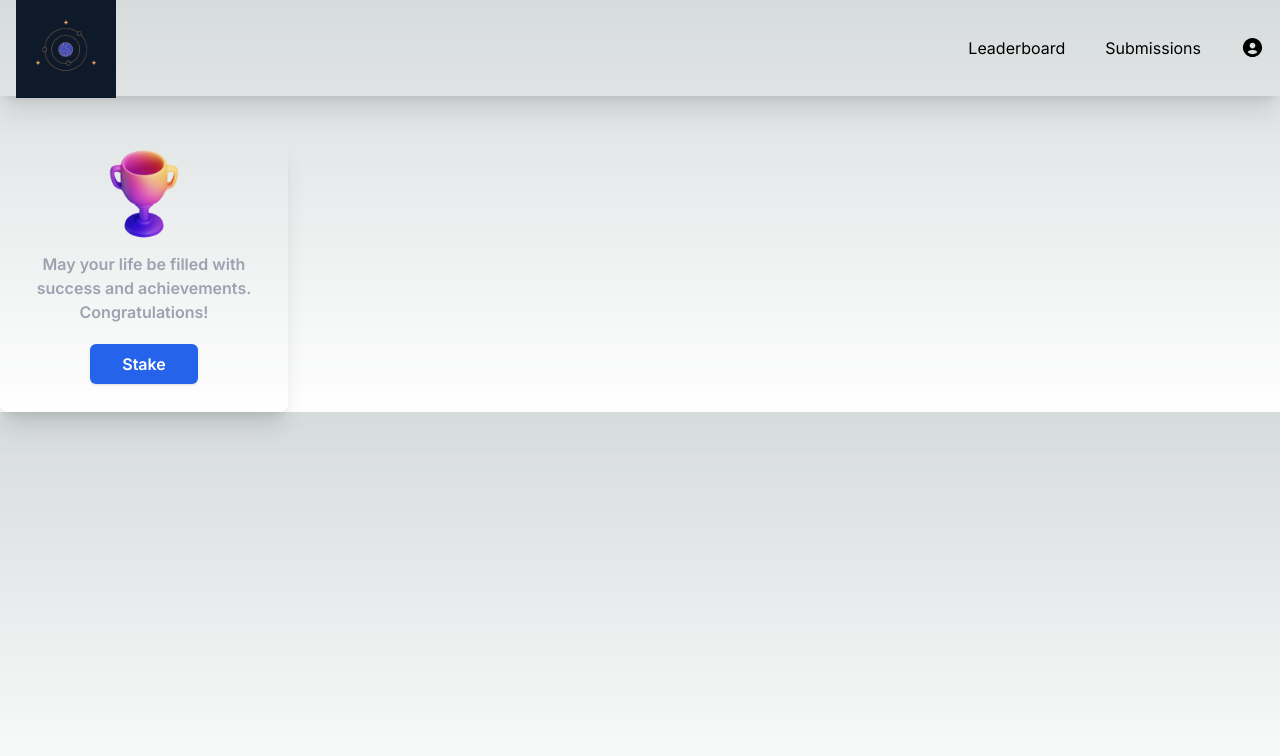
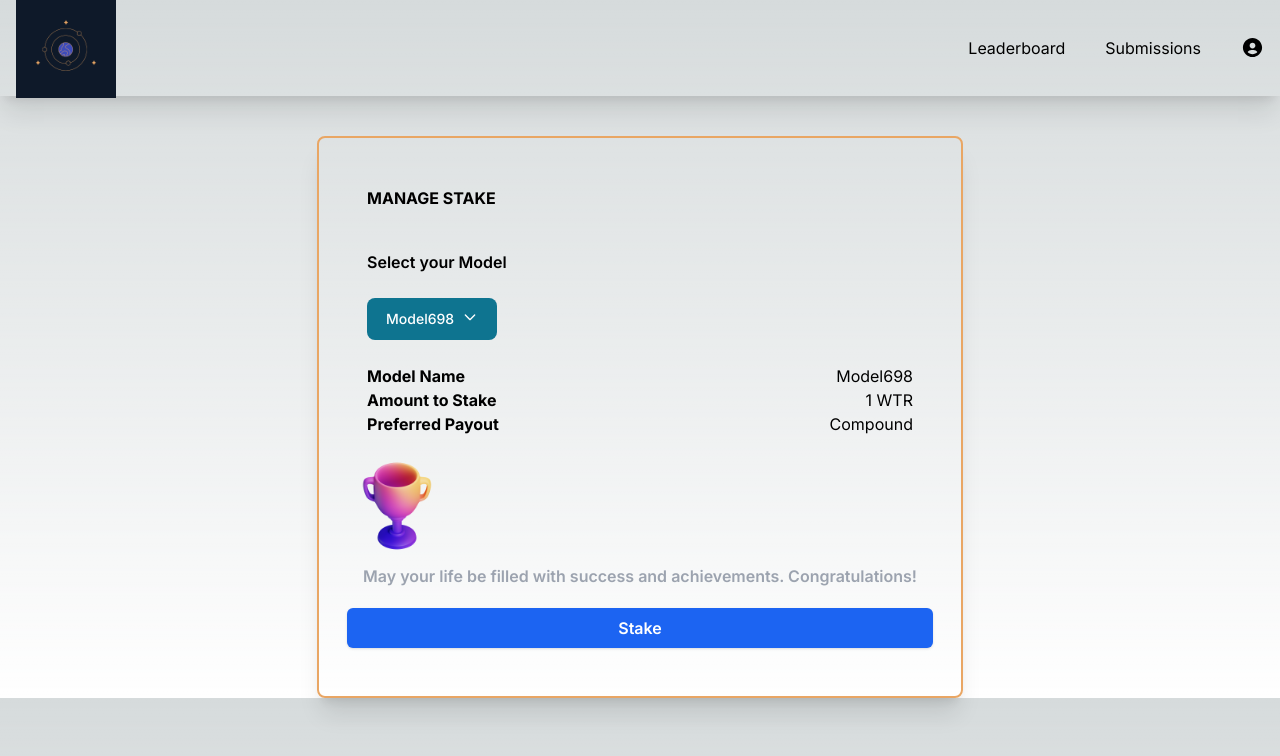
Before and after one commit to metasolis/tournaments-frontend, a Next.js app: page /manage-stake in a window 1280 px wide. Shown: the top 756 px of the page. Built offline with nearby package versions, Linux system fonts and the light colour scheme.

Commit message:
half way through manage stake overlay

```diff
--- a/app/globals.css
+++ b/app/globals.css
@@ -12,7 +12,7 @@
   :root {
     --foreground-rgb: 255, 255, 255;
     --background-start-rgb: 14, 25, 41;   /*#0E1929*/
-    --background-end-rgb: 14, 25, 41;     /*#0E1929*/
+    --background-end-rgb: 14, 25, 41;     /*#0E1929*/     /*Gold: #E9A664 or rgb(233 166 100) */
   }
 }
 
--- a/app/manage-stake/page.tsx
+++ b/app/manage-stake/page.tsx
@@ -2,37 +2,82 @@
 import React, { useState } from 'react'
 import Image from "next/image";
 import Trophy from "../trophy.png";
-import { useRouter } from "next/router"
+import { Dropdown } from "flowbite-react";
 
-const ManageStake = ({modalHidden, router = useRouter()}) => {
 
-  const [isActive, setActive] = useState(modalHidden);
-  const [showModal, setShowModal] = useState(modalHidden);
-
-  const handleToggle = () => {
-    setActive(!isActive);
-    if (isActive) {
-
-    } else {
-      setShowModal(router.asPath)
-      console.log(showModal)
-    }
-  };
+const ManageStake = () => {
 
   return (
     // <div>ManageStake</div>
-        <div className="mt-10 flex justify-center items-center flex-col w-72 rounded-lg shadow-xl h-auto p-2">
+    <div className='flex justify-center items-center h-full w-full px-20 2xl:px-16'>
+      <div className="mt-10 flex justify-center flex-col w-75 rounded-lg shadow-xl h-auto p-7 border-solid border-2 border-watchtower-gold">
+        {/* Heading */}
+        <h1 className='text-base p-5 text-white-400 font-bold text-left uppercase'>Manage Stake</h1>
+
+        {/* Dropdown */}
+        <h2 className='text-base p-5 text-white-400 font-semibold text-left'>Select your Model</h2>
+
+        {/* <button id="dropdownDefaultButton" data-dropdown-toggle="dropdown" className="text-white bg-watchtower-blue hover:bg-blue-800 focus:ring-4 focus:outline-none focus:ring-blue-300 font-medium rounded-lg text-sm px-5 py-2.5 text-center inline-flex items-center dark:bg-blue-600 dark:hover:bg-blue-700 dark:focus:ring-blue-800" type="button">Select Your Model...<svg className="w-2.5 h-2.5 ml-2.5" aria-hidden="true" xmlns="http://www.w3.org/2000/svg" fill="none" viewBox="0 0 10 6">
+          <path stroke="currentColor" stroke-linecap="round" stroke-linejoin="round" stroke-width="2" d="m1 1 4 4 4-4"/>
+            </svg>
+        </button>
+
+        <div id="dropdown" className="z-10 hidden bg-white divide-y divide-gray-100 rounded-lg shadow w-44 dark:bg-gray-700">
+            <ul className="py-2 text-sm text-gray-700 dark:text-gray-200" aria-labelledby="dropdownDefaultButton">
+              <li>
+                <a href="#" className="block px-4 py-2 hover:bg-gray-100 dark:hover:bg-gray-600 dark:hover:text-white">Model698</a>
+              </li>
+              <li>
+                <a href="#" className="block px-4 py-2 hover:bg-gray-100 dark:hover:bg-gray-600 dark:hover:text-white">Kesslr34</a>
+              </li>
+              <li>
+                <a href="#" className="block px-4 py-2 hover:bg-gray-100 dark:hover:bg-gray-600 dark:hover:text-white">Earnings</a>
+              </li>
+
+            </ul>
+        </div> */}
+        <div className='w-full py-1 px-5'>
+          <Dropdown className='text-white bg-watchtower-blue hover:bg-watchtower-blue font-medium rounded-lg text-sm p-5 text-center inline-flex items-center' label="Model698">
+            <Dropdown.Item>
+              Kesslr34
+            </Dropdown.Item>
+            <Dropdown.Item>
+              Model_Lagran
+            </Dropdown.Item>
+          </Dropdown>
+        </div>
+
+
+
+
+        {/* Table */}
+        <div className="table w-full p-5">
+          <div className="table-row-group">
+            <div className="table-row">
+              <div className="table-cell text-left font-bold">Model Name</div>
+              <div className="table-cell text-right">Model698</div>
+            </div>
+            <div className="table-row">
+              <div className="table-cell text-left font-bold">Amount to Stake</div>
+              <div className="table-cell text-right">1 WTR</div>
+            </div>
+            <div className="table-row">
+                <div className="table-cell text-left font-bold">Preferred Payout</div>
+                <div className="table-cell text-right">Compound</div>
+            </div>
+          </div>
+        </div>
+
+
         <Image src={Trophy} width={100} height={100} objectFit="contain" />
         <h2 className="text-base mt-2 mx-4 text-gray-400 font-semibold text-center">
           May your life be filled with success and achievements.
           Congratulations!
         </h2>
-          <button
-            className="my-5 w-auto px-8 h-10 bg-blue-600 text-white rounded-md shadow hover:shadow-lg font-semibold"
-            onClick={handleToggle}
-          >
+        <button className="my-5 w-auto px-8 h-10 bg-blue-600 text-white rounded-md shadow hover:shadow-lg font-semibold">
           Stake
         </button>
+      </div>
     </div>
   );
 
--- a/package.json
+++ b/package.json
@@ -13,6 +13,8 @@
     "@types/react": "18.2.21",
     "@types/react-dom": "18.2.7",
     "autoprefixer": "10.4.15",
+    "flowbite": "^1.8.1",
+    "flowbite-react": "^0.6.1",
     "next": "13.4.19",
     "postcss": "8.4.29",
     "react": "18.2.0",
--- a/tailwind.config.ts
+++ b/tailwind.config.ts
@@ -2,9 +2,11 @@ import type { Config } from 'tailwindcss'
 
 const config: Config = {
   content: [
+    './node_modules/flowbite-react/**/*.js',
     './pages/**/*.{js,ts,jsx,tsx,mdx}',
     './components/**/*.{js,ts,jsx,tsx,mdx}',
     './app/**/*.{js,ts,jsx,tsx,mdx}',
+    './public/**/*.html',
   ],
   theme: {
     extend: {
@@ -13,8 +15,15 @@ const config: Config = {
         'gradient-conic':
           'conic-gradient(from 180deg at 50% 50%, var(--tw-gradient-stops))',
       },
+      colors: {
+        'watchtower-blue': '#0E1929',
+        'watchtower-gold': '#E9A664',
+        'watchtower-ocean': '#3C4BBB'
+      },
     },
   },
-  plugins: [],
+  plugins: [
+    require("flowbite/plugin")
+  ],
 }
 export default config
```
Also changed, not shown: 1 other file (tests, documents, lock files or other folders). Lines whose indentation alone changed are shown as unchanged.
